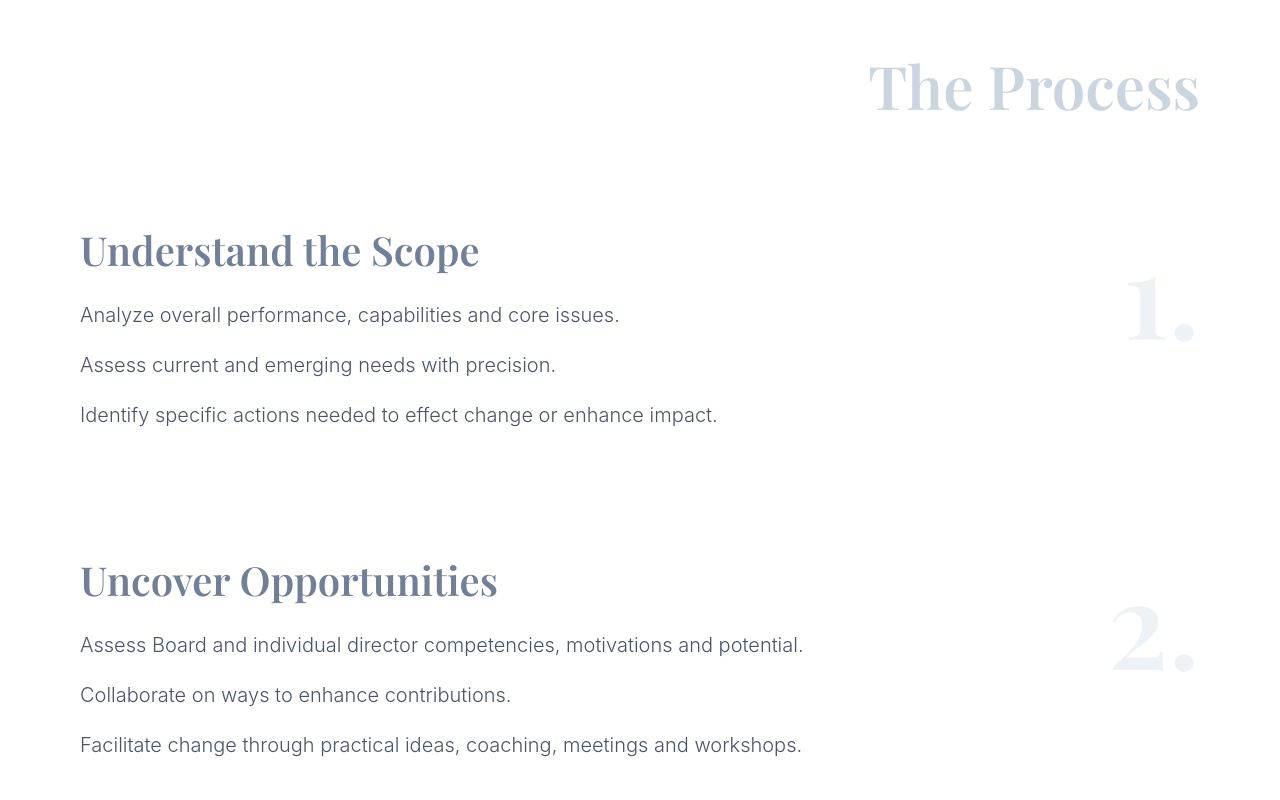
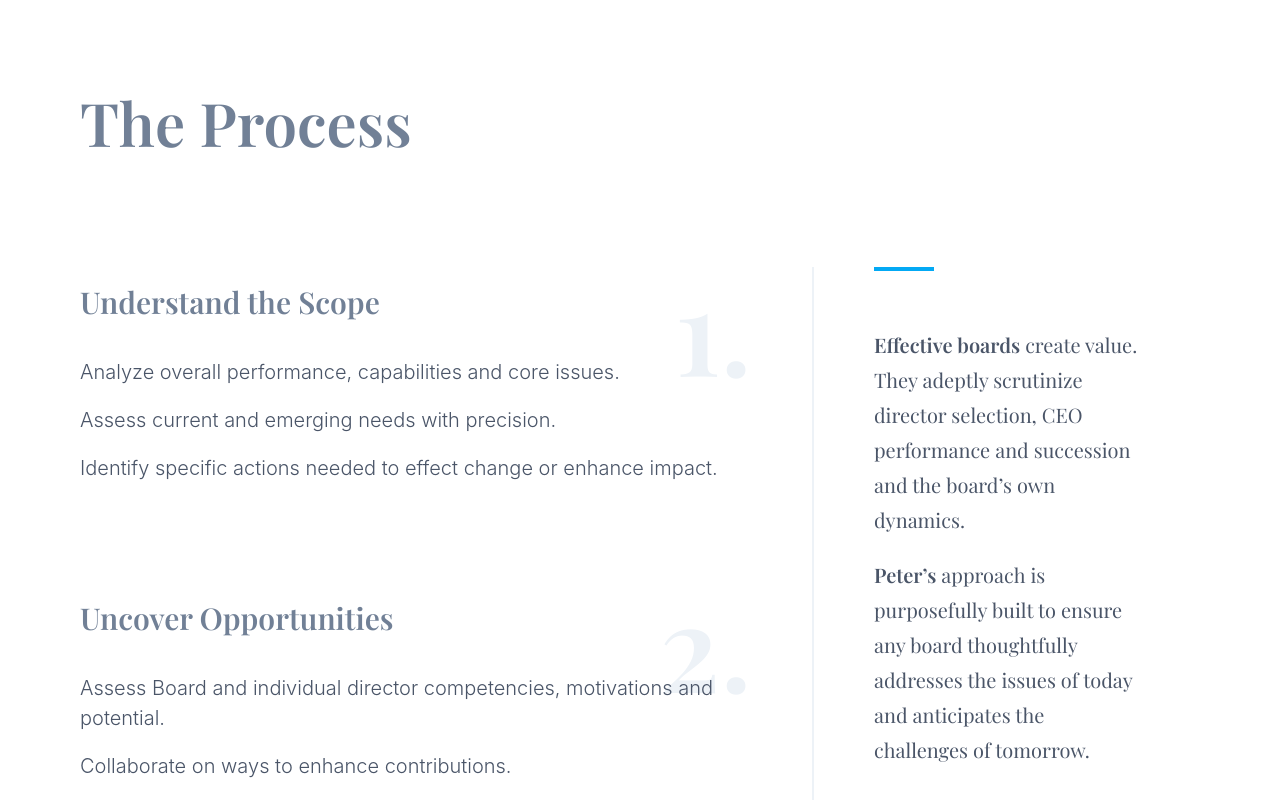
Before and after one commit to meridien-fi/meridien, a Next.js app: page / in a window 1280 px wide. Shown: the part 1660-2460 px from the top of the page. Built offline with nearby package versions, Linux system fonts and the light colour scheme.

Commit message:
board updates and additons

```diff
--- a/components/boards.js
+++ b/components/boards.js
@@ -2,10 +2,9 @@ import styled from 'styled-components'
 
 const Boards = () => (
   <Section id="boards">
-    <Container>
+    <SectionIntro>
       <Title>Boards</Title>
 
-      <SectionIntro>
       <SubTitle>Shaping an Effective, Cohesive Team Built for Today</SubTitle>
       <Description>
         A high-functioning board – with the right members united in vision –
@@ -14,8 +13,8 @@ const Boards = () => (
       </Description>
     </SectionIntro>
 
+    <ProcessWrap>
       <ProcessTitle>The Process</ProcessTitle>
-
       <Process>
         <ProcessItem>
           <ProcessItemTitle>Understand the Scope</ProcessItemTitle>
@@ -79,18 +78,28 @@ const Boards = () => (
           </ProcessItemList>
         </ProcessItem>
       </Process>
-      <ProcessFooter>
-        Effective boards create value. They adeptly scrutinize director
-        selection, CEO performance and succession and the board’s own dynamics.
-        Peter’s approach is purposefully built to ensure any board thoughtfully
-        addresses the issues of today and anticipates the challenges of
-        tomorrow.
-      </ProcessFooter>
-    </Container>
+      <ProcessSummary>
+        <p>
+          <strong>Effective boards</strong> create value. They adeptly
+          scrutinize director selection, CEO performance and succession and the
+          board’s own dynamics.
+        </p>
+        <p>
+          <strong>Peter’s</strong> approach is purposefully built to ensure any
+          board thoughtfully addresses the issues of today and anticipates the
+          challenges of tomorrow.
+        </p>
+      </ProcessSummary>
+    </ProcessWrap>
   </Section>
 )
 
 const Section = styled.section`
+  padding-bottom: 10rem;
+  border-bottom: 2px solid var(--grey-200);
+`
+
+const SectionIntro = styled.div`
   padding: 4rem 2rem;
 
   @media (min-width: ${(props) => props.theme.screen.md}) {
@@ -98,39 +107,21 @@ const Section = styled.section`
   }
 
   @media (min-width: ${(props) => props.theme.screen.lg}) {
-    padding: 12rem 8rem;
-  }
-`
-
-const Container = styled.div`
-  @media (min-width: ${(props) => props.theme.screen.md}) {
-    /* display: grid;
-    grid-gap: 4rem;
-    grid-template-columns: minmax(30%, 55%) 1fr; */
-  }
-`
-
-const SectionIntro = styled.div`
-  margin-bottom: 12rem;
-
-  @media (min-width: ${(props) => props.theme.screen.md}) {
-    /* display: grid;
-    grid-gap: 4rem;
-    grid-template-columns: 1fr 1fr; */
+    padding: 10rem 8rem;
   }
 `
 
 const Title = styled.h2`
   position: relative;
   padding-bottom: 2rem;
-  margin-bottom: 3rem;
-  font-size: 4rem;
+  margin-bottom: 4rem;
+  font-size: 6rem;
   line-height: 1;
   font-family: var(--serif);
   font-weight: 600;
 
   @media (min-width: ${(props) => props.theme.screen.md}) {
-    font-size: 6vw;
+    font-size: 9rem;
   }
 
   &:after {
@@ -158,81 +149,61 @@ const Description = styled.div`
 
   @media (min-width: ${(props) => props.theme.screen.md}) {
     max-width: 60%;
-    font-size: 2rem;
+    font-size: 2.4rem;
   }
 `
 
-const ProcessTitle = styled.div`
-  /* margin-bottom: 6rem; */
+const ProcessWrap = styled.div`
+  padding: 0 2rem;
+  border-bottom: 2px solid var(--grey-200);
 
   @media (min-width: ${(props) => props.theme.screen.md}) {
-    text-align: right;
-    font-size: 6rem;
-    font-family: var(--serif);
-    font-weight: 600;
-    color: var(--grey-400);
+    padding: 0 4rem;
+  }
 
-    /* text-transform: uppercase; */
-    /* font-family: 'Playfair Display SC', 'Georgia', 'Cambria'; */
-    /* font-weight: 400; */
+  @media (min-width: ${(props) => props.theme.screen.lg}) {
+    padding: 0 8rem;
+    display: grid;
+    grid-column-gap: 6rem;
+    grid-template-columns: minmax(30%, 60%) 1fr;
   }
 `
 
-const ProcessItemTitle = styled.h4`
-  margin-bottom: 3rem;
-
-  @media (min-width: ${(props) => props.theme.screen.md}) {
+const ProcessTitle = styled.h3`
+  margin-bottom: 4rem;
+  font-family: var(--serif);
   font-size: 4rem;
-    line-height: 1;
-    font-family: var(--serif);
-    /* text-transform: uppercase; */
   font-weight: 600;
   color: var(--grey-600);
 
-    /* text-transform: uppercase; */
-    /* font-family: 'Playfair Display SC', 'Georgia', 'Cambria'; */
-    /* font-weight: 400; */
+  @media (min-width: ${(props) => props.theme.screen.md}) {
+    grid-column: 1 / span 2;
+    grid-row: 1 / span 1;
+    margin-bottom: 10rem;
+    font-size: 6rem;
   }
 `
 
 const Process = styled.div`
-  margin-bottom: 12rem;
+  margin-bottom: 4rem;
 
   @media (min-width: ${(props) => props.theme.screen.md}) {
-    /* display: grid;
-    grid-template-columns: repeat(2, 1fr); */
+    grid-column: 1 / span 1;
   }
 `
 
 const ProcessItem = styled.div`
-  /* margin-bottom: 12rem; */
   position: relative;
-  padding: 10rem 6rem 3rem 0;
-  /* max-width: 60%; */
-  /* padding-left: 16rem; */
-  /* padding: 6rem 0; */
-  /* border-right: 1px solid #eee; */
-
-  /* &:before {
-    position: absolute;
-    right: 6rem;
-    top: 2rem;
-    color: #f5f5f5;
-    font-size: 12rem;
-    font-weight: 700;
-    line-height: 1;
-  } */
+  padding: 2rem 0 4rem 0;
 
   &:before {
     position: absolute;
     right: 0;
-    top: 10rem;
-    /* color: #f5f5f5; */
+    top: 0;
     font-size: 12rem;
     font-weight: 600;
     line-height: 1;
     font-family: var(--serif);
-    /* color: var(--blue-500); */
     color: var(--grey-200);
   }
 
@@ -252,34 +223,66 @@ const ProcessItem = styled.div`
     content: '4.';
   }
 
-  @media (min-width: ${(props) => props.theme.screen.md}) {
+  @media (min-width: ${(props) => props.theme.screen.lg}) {
+    padding: 2rem 0 10rem 0;
   }
 `
+
+const ProcessItemTitle = styled.h4`
+  margin-bottom: 4rem;
+  font-size: 2.4rem;
+  line-height: 1;
+  font-family: var(--serif);
+  color: var(--grey-600);
+
+  @media (min-width: ${(props) => props.theme.screen.md}) {
+    font-size: 3rem;
+  }
+`
+
 const ProcessItemList = styled.ul`
   position: relative;
   list-style-type: none;
+`
 
-  @media (min-width: ${(props) => props.theme.screen.md}) {
+const ProcessItemPoint = styled.li`
+  font-size: 1.8rem;
+
+  @media (min-width: ${(props) => props.theme.screen.lg}) {
+    font-size: 2rem;
+  }
+
+  &:not(:last-child) {
+    margin-bottom: 1.8rem;
   }
 `
-const ProcessItemPoint = styled.li`
+
+const ProcessSummary = styled.div`
+  position: relative;
+  padding: 4rem 0;
   font-size: 2rem;
+  line-height: 1.75;
+  font-family: var(--serif);
+  color: var(--grey-700);
 
-  &:not(:last-child) {
+  p {
     margin-bottom: 2rem;
   }
 
-  @media (min-width: ${(props) => props.theme.screen.md}) {
+  @media (min-width: ${(props) => props.theme.screen.lg}) {
+    grid-column: 2 / span 1;
+    padding: 6rem;
+    border-left: 2px solid var(--grey-200);
+
+    &:before {
+      content: '';
+      position: absolute;
+      top: 0;
+      left: 6rem;
+      width: 6rem;
+      height: 4px;
+      background-color: var(--blue-500);
     }
-`
-
-const ProcessFooter = styled.div`
-  padding-top: 2rem;
-  font-size: 2rem;
-  border-top: 1px solid var(--grey-200);
-
-  @media (min-width: ${(props) => props.theme.screen.lg}) {
-    max-width: 70%;
   }
 `
 
```
Lines whose indentation alone changed are shown as unchanged.
